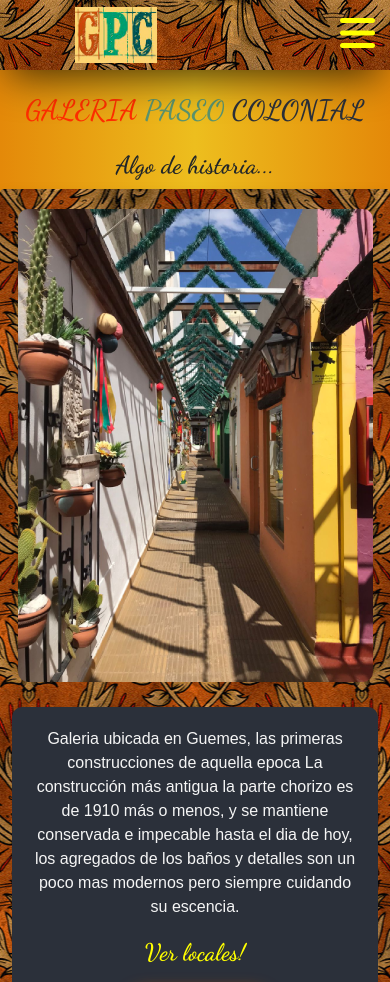
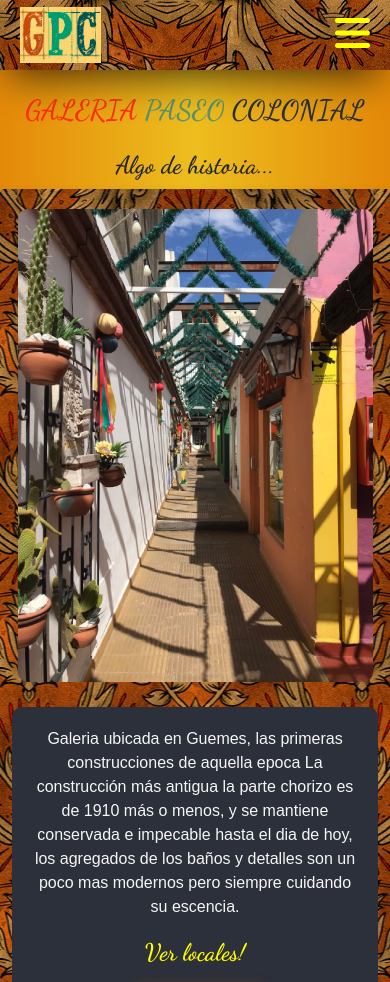
Before and after one commit to FelipeJuaneda/sass-juaneda, a website: page index.html in a window 390 px wide. Shown: the top 982 px of the page. Drawn offline with nearby package versions, Linux system fonts and the light colour scheme.

Commit message:
media en header para movile

```diff
--- a/scss/components/_header.scss
+++ b/scss/components/_header.scss
@@ -82,6 +82,7 @@
             }
             .boton-navegador{
                 display: block;
+                padding-right: 50px;
             }
             .menu-lista{
                 margin: 0;
@@ -115,3 +116,16 @@
         }
     }
 }
+@media screen and (max-width:395px) {
+    .cabeza{
+        .navegador{
+            .link-logo{
+                justify-content: start;
+            }
+            .boton-navegador{
+                display: block;
+                padding-right: 20px;
+            }
+        }
+    }
+}
```
Also changed, not shown: css/main.css, imagenes/colores1.ico (deleted).
